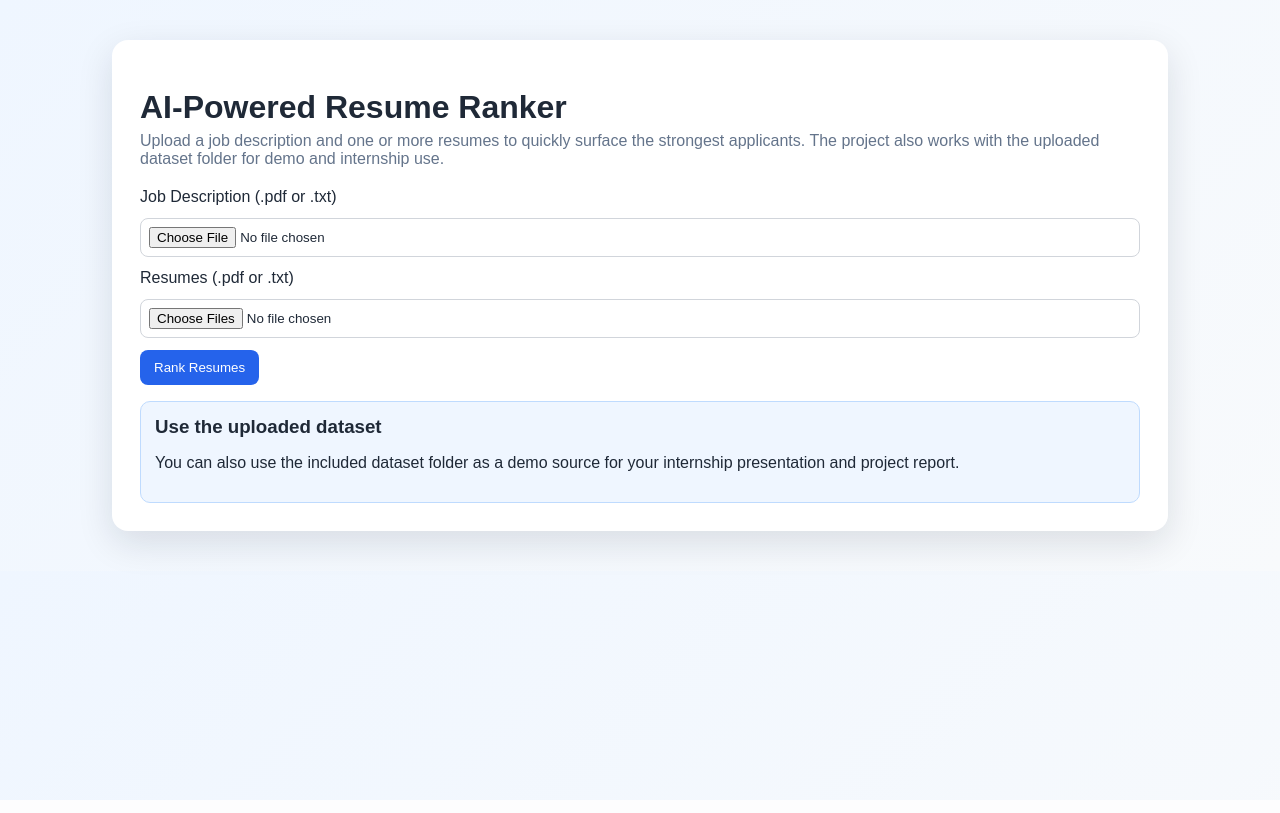
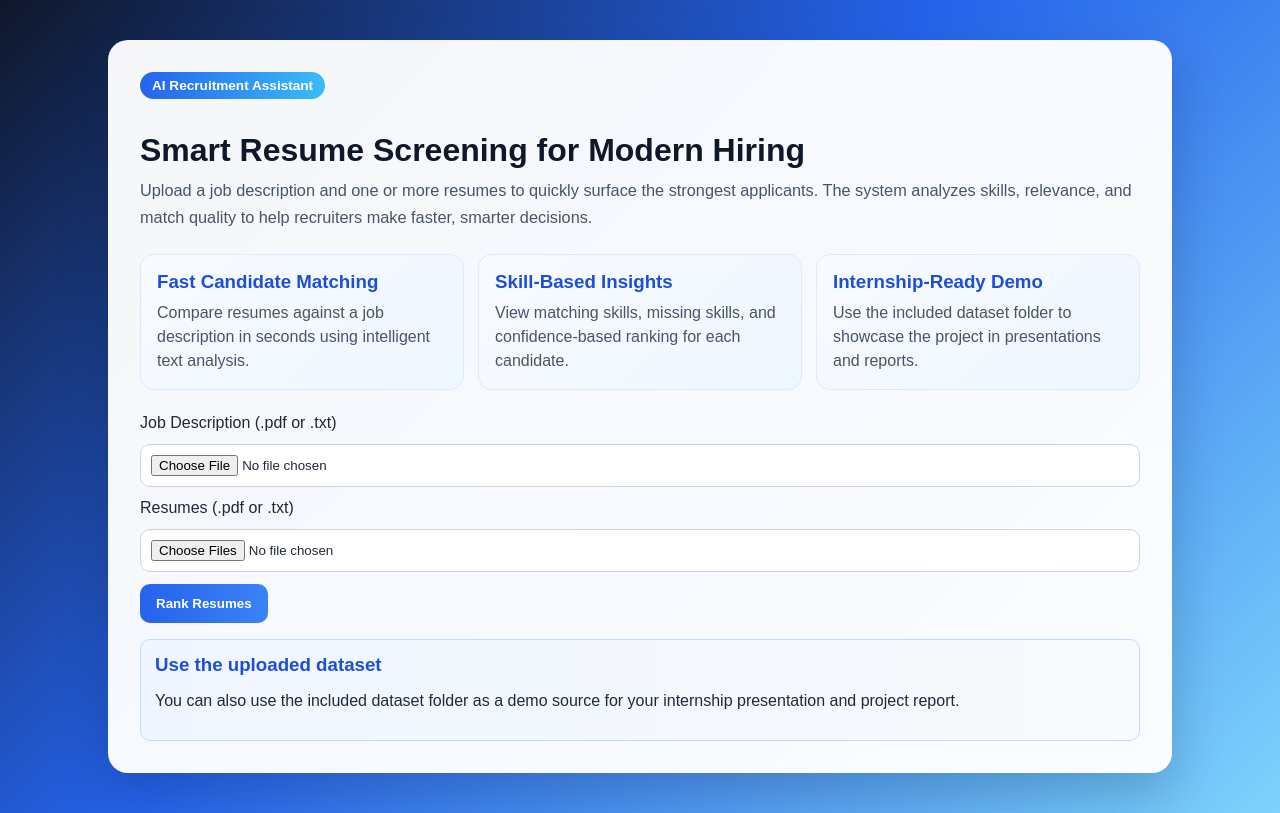
Before and after one commit to Aayush-Jha/RESUMW_RANKER, a Flask app: page / in a window 1280 px wide. Run offline with Flask 3, Linux system fonts and the light colour scheme.

Commit message:
Improve landing page design

```diff
--- a/static/style.css
+++ b/static/style.css
@@ -1,6 +1,6 @@
 body {
   font-family: Arial, sans-serif;
-  background: linear-gradient(135deg, #eff6ff 0%, #f8fafc 100%);
+  background: linear-gradient(135deg, #0f172a 0%, #2563eb 45%, #7dd3fc 100%);
   color: #1f2937;
   margin: 0;
   padding: 0;
@@ -8,20 +8,56 @@ body {
 .container {
   max-width: 1000px;
   margin: 40px auto;
-  background: white;
-  padding: 28px;
-  border-radius: 16px;
-  box-shadow: 0 12px 36px rgba(15, 23, 42, 0.12);
+  background: rgba(255, 255, 255, 0.96);
+  padding: 32px;
+  border-radius: 20px;
+  box-shadow: 0 20px 50px rgba(15, 23, 42, 0.22);
 }
 .hero {
-  margin-bottom: 20px;
+  margin-bottom: 24px;
+}
+.hero-badge {
+  display: inline-block;
+  background: linear-gradient(90deg, #2563eb, #38bdf8);
+  color: white;
+  padding: 6px 12px;
+  border-radius: 999px;
+  font-size: 0.85rem;
+  font-weight: bold;
+  margin-bottom: 12px;
 }
 .hero h1, .page-header h1 {
-  margin-bottom: 6px;
+  margin-bottom: 8px;
+  font-size: 2rem;
+  color: #0f172a;
 }
 .hero p, .page-header p {
-  color: #64748b;
+  color: #475569;
   margin-top: 0;
+  font-size: 1.02rem;
+  line-height: 1.6;
+}
+.feature-grid {
+  display: grid;
+  grid-template-columns: repeat(auto-fit, minmax(220px, 1fr));
+  gap: 14px;
+  margin: 20px 0 24px;
+}
+.feature-card {
+  background: linear-gradient(135deg, #f8fbff, #eef6ff);
+  padding: 16px;
+  border-radius: 14px;
+  border: 1px solid #dbeafe;
+}
+.feature-card h3 {
+  margin-top: 0;
+  margin-bottom: 8px;
+  color: #1d4ed8;
+}
+.feature-card p {
+  margin: 0;
+  color: #475569;
+  line-height: 1.5;
 }
 form {
   display: flex;
@@ -29,20 +65,26 @@ form {
   gap: 12px;
 }
 input[type="file"] {
-  padding: 8px;
-  border: 1px solid #d1d5db;
-  border-radius: 8px;
+  padding: 10px;
+  border: 1px solid #cbd5e1;
+  border-radius: 10px;
+  background: #fff;
 }
 button, .button {
-  background: #2563eb;
+  background: linear-gradient(90deg, #2563eb, #3b82f6);
   color: white;
   border: none;
-  padding: 10px 14px;
-  border-radius: 8px;
+  padding: 12px 16px;
+  border-radius: 10px;
   cursor: pointer;
   text-decoration: none;
   display: inline-block;
   width: fit-content;
+  font-weight: 600;
+}
+button:hover, .button:hover {
+  transform: translateY(-1px);
+  box-shadow: 0 8px 18px rgba(37, 99, 235, 0.2);
 }
 .error {
   color: #b91c1c;
@@ -54,13 +96,14 @@ button, .button {
 .helper-box {
   margin-top: 16px;
   padding: 14px;
-  background: #eff6ff;
+  background: linear-gradient(90deg, #eff6ff, #f8fafc);
   border: 1px solid #bfdbfe;
   border-radius: 10px;
 }
 .helper-box h3 {
   margin-top: 0;
   margin-bottom: 6px;
+  color: #1d4ed8;
 }
 .page-header {
   display: flex;
--- a/templates/index.html
+++ b/templates/index.html
@@ -9,12 +9,30 @@
 <body>
   <div class="container">
     <div class="hero">
-      <h1>AI-Powered Resume Ranker</h1>
-      <p>Upload a job description and one or more resumes to quickly surface the strongest applicants. The project also works with the uploaded dataset folder for demo and internship use.</p>
+      <div class="hero-badge">AI Recruitment Assistant</div>
+      <h1>Smart Resume Screening for Modern Hiring</h1>
+      <p>Upload a job description and one or more resumes to quickly surface the strongest applicants. The system analyzes skills, relevance, and match quality to help recruiters make faster, smarter decisions.</p>
     </div>
+
     {% if error %}
       <div class="error">{{ error }}</div>
     {% endif %}
+
+    <div class="feature-grid">
+      <div class="feature-card">
+        <h3>Fast Candidate Matching</h3>
+        <p>Compare resumes against a job description in seconds using intelligent text analysis.</p>
+      </div>
+      <div class="feature-card">
+        <h3>Skill-Based Insights</h3>
+        <p>View matching skills, missing skills, and confidence-based ranking for each candidate.</p>
+      </div>
+      <div class="feature-card">
+        <h3>Internship-Ready Demo</h3>
+        <p>Use the included dataset folder to showcase the project in presentations and reports.</p>
+      </div>
+    </div>
+
     <form method="post" enctype="multipart/form-data">
       <label for="job_description">Job Description (.pdf or .txt)</label>
       <input type="file" name="job_description" id="job_description" accept=".pdf,.txt" required>
```
